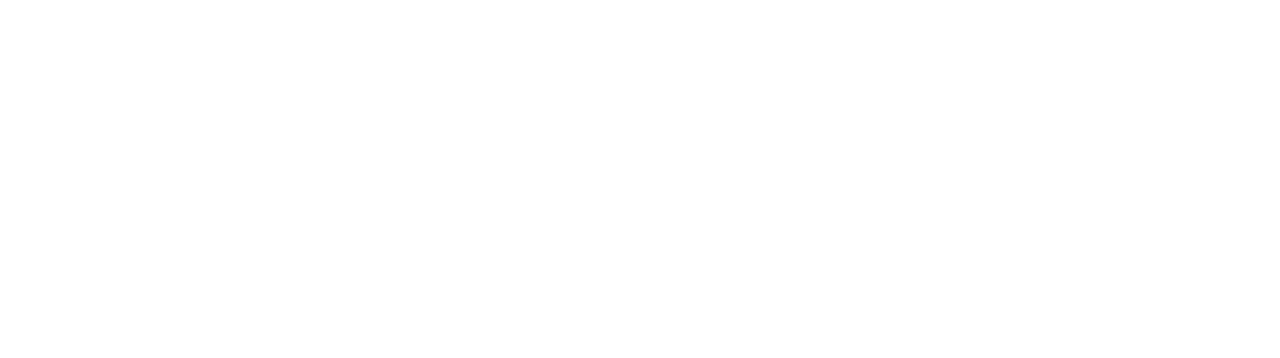
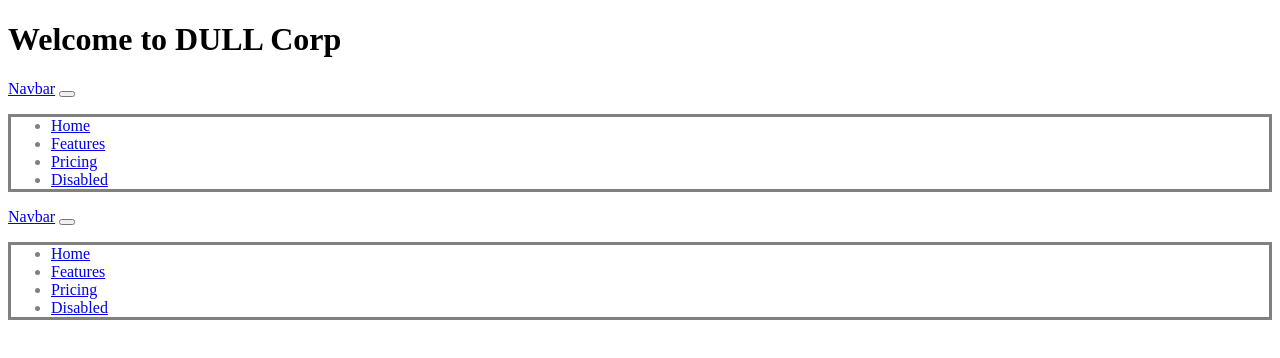
Before and after one commit to eddie0rNot/Web-Design-Challenge, a plain HTML site: page index.html in a window 1280 px wide. Drawn offline with Linux system fonts and the light colour scheme.

Commit message:
update files

```diff
--- a/css/projstylesheet.css
+++ b/css/projstylesheet.css
@@ -1,4 +1,4 @@
-h1 {
+head {
     text-align: center;
     background-color: grey;
     color: red;
--- a/index.html
+++ b/index.html
@@ -0,0 +1,66 @@
+<!DOCTYPE html>
+<html lang="en">
+
+    <head>
+        <meta charset="UTF-8">
+        <title>Eddie Buckalew</title>
+        <link rel="stylesheet" type="text/css" href="css\projstylesheet.css">
+
+        <h1>Welcome to DULL Corp</h1>
+
+        <nav class="navbar navbar-expand-lg navbar-light bg-light">
+            <div class="container-fluid">
+              <a class="navbar-brand" href="#">Navbar</a>
+              <button class="navbar-toggler" type="button" data-bs-toggle="collapse" data-bs-target="#navbarNav" aria-controls="navbarNav" aria-expanded="false" aria-label="Toggle navigation">
+                <span class="navbar-toggler-icon"></span>
+              </button>
+              <div class="collapse navbar-collapse" id="navbarNav">
+                <ul class="navbar-nav">
+                  <li class="nav-item">
+                    <a class="nav-link active" aria-current="page" href="#">Home</a>
+                  </li>
+                  <li class="nav-item">
+                    <a class="nav-link" href="#">Features</a>
+                  </li>
+                  <li class="nav-item">
+                    <a class="nav-link" href="#">Pricing</a>
+                  </li>
+                  <li class="nav-item">
+                    <a class="nav-link disabled" href="#" tabindex="-1" aria-disabled="true">Disabled</a>
+                  </li>
+                </ul>
+              </div>
+            </div>
+          </nav>
+      </head>
+
+<body>
+
+    <nav class="navbar navbar-expand-lg navbar-light bg-light">
+        <div class="container-fluid">
+          <a class="navbar-brand" href="#">Navbar</a>
+          <button class="navbar-toggler" type="button" data-bs-toggle="collapse" data-bs-target="#navbarNav" aria-controls="navbarNav" aria-expanded="false" aria-label="Toggle navigation">
+            <span class="navbar-toggler-icon"></span>
+          </button>
+          <div class="collapse navbar-collapse" id="navbarNav">
+            <ul class="navbar-nav">
+              <li class="nav-item">
+                <a class="nav-link active" aria-current="page" href="#">Home</a>
+              </li>
+              <li class="nav-item">
+                <a class="nav-link" href="#">Features</a>
+              </li>
+              <li class="nav-item">
+                <a class="nav-link" href="#">Pricing</a>
+              </li>
+              <li class="nav-item">
+                <a class="nav-link disabled" href="#" tabindex="-1" aria-disabled="true">Disabled</a>
+              </li>
+            </ul>
+          </div>
+        </div>
+      </nav>
+
+</body>
+
+</html>
```
